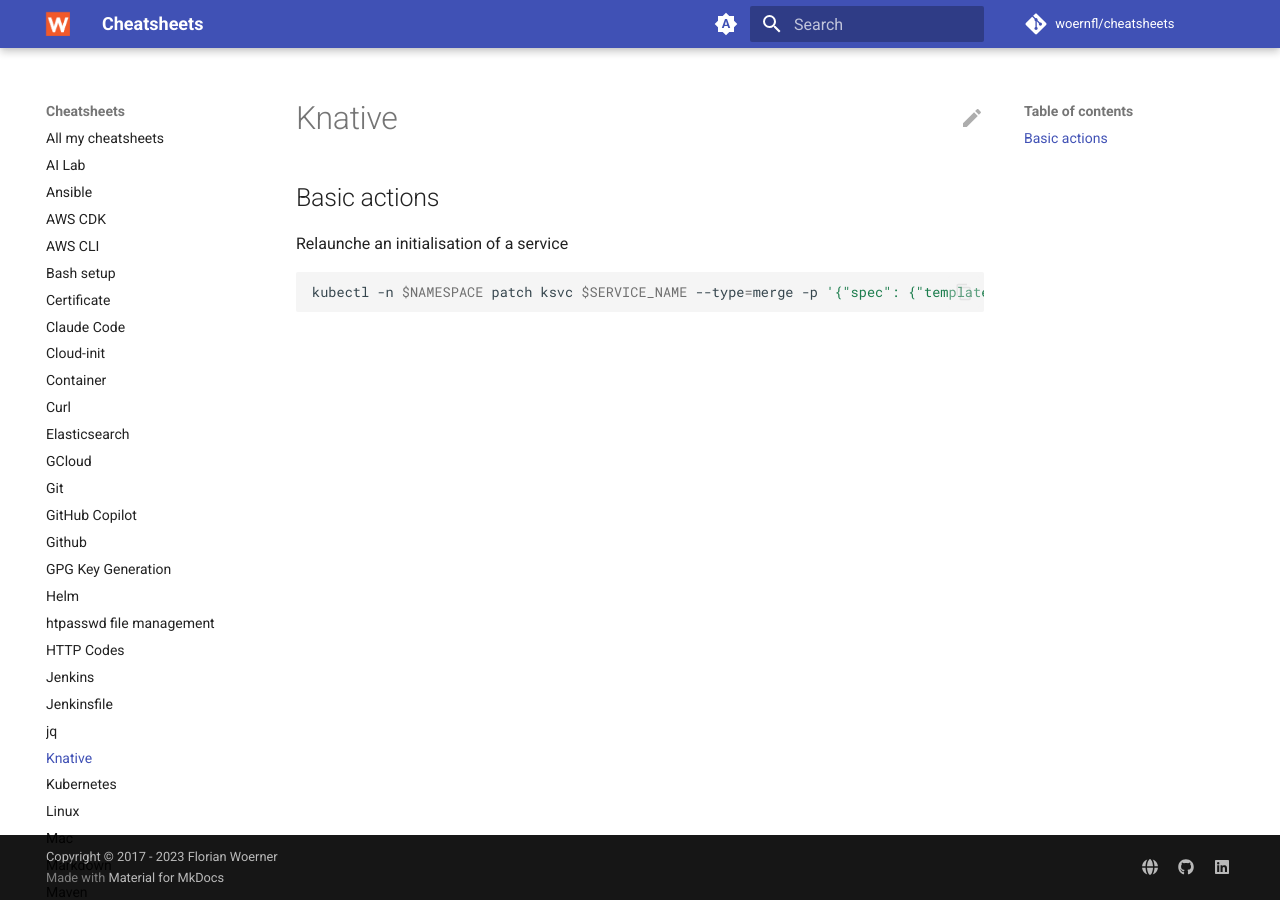
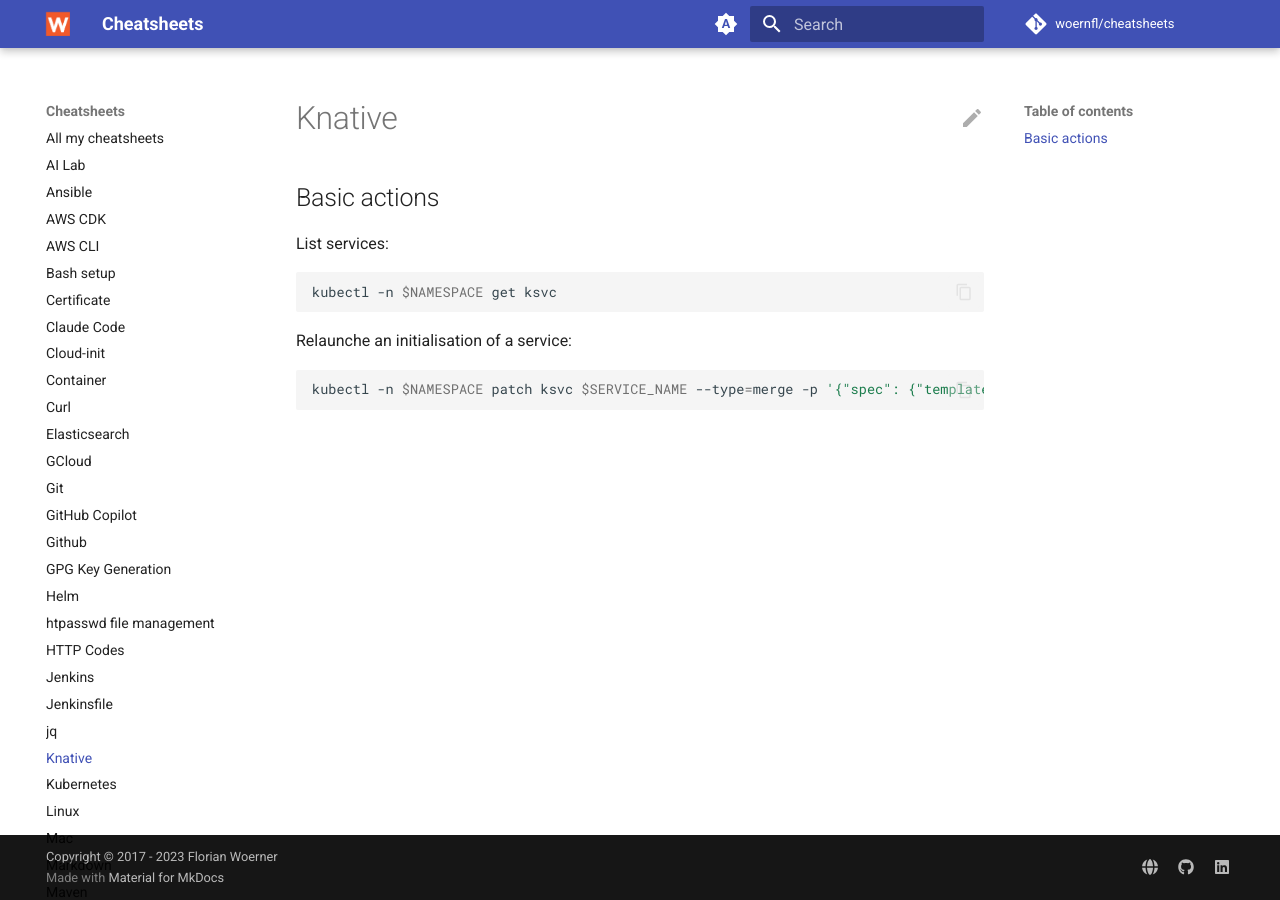
Before and after one commit to woernfl/cheatsheets, an MkDocs documentation site: the page built from docs/knative.md, in a window 1280 px wide. Built offline with MkDocs 1.6.1 and Material for MkDocs 9.7.7, drawn with Linux system fonts in a browser that asks for light colours; comment, search, counter and statistics services are not loaded.

Commit message:
Add command to list services in Knative docs (#331)
Added command to list services and corrected a typo.

````diff
--- a/docs/knative.md
+++ b/docs/knative.md
@@ -2,7 +2,13 @@
 
 ## Basic actions
 
-Relaunche an initialisation of a service
+List services:
+
+```bash
+kubectl -n $NAMESPACE get ksvc
+```
+
+Relaunche an initialisation of a service:
 
 ```bash
 kubectl -n $NAMESPACE patch ksvc $SERVICE_NAME --type=merge -p '{"spec": {"template": {"metadata": {"annotations": {"force-redeploy": "'$(date +%s)'"}}}}}'
````
